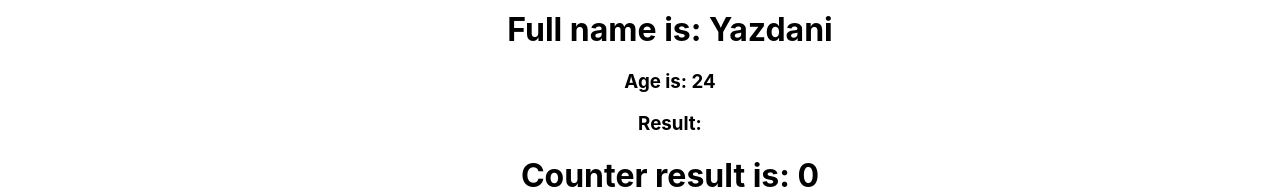
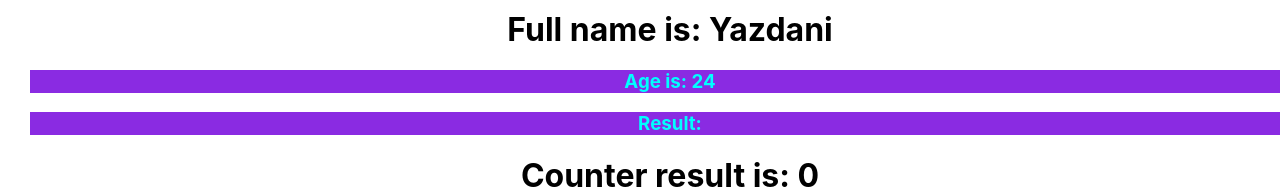
Before and after one commit to Yazdani1/React-js-with-Typescript, a React (Create React App) app in the folder client/: page / in a window 1280 px wide. Shown: the part 482-671 px from the top of the page. Built offline with nearby package versions, Linux system fonts and the light colour scheme; no server answers.

Commit message:
blog design

```diff
--- a/client/src/Blog/blog.css
+++ b/client/src/Blog/blog.css
@@ -7,3 +7,9 @@
     font-weight: 10px;
 
 }
+
+h3{
+    background-color: blueviolet;
+    color: aqua;
+    letter-spacing: normal;
+}
```
